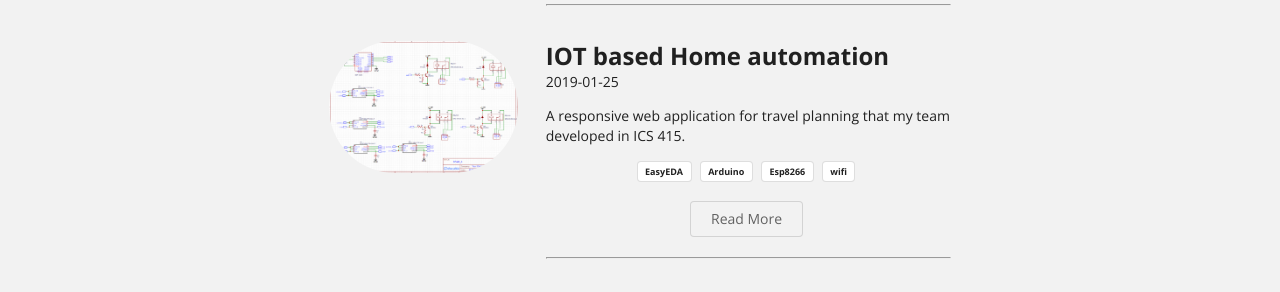
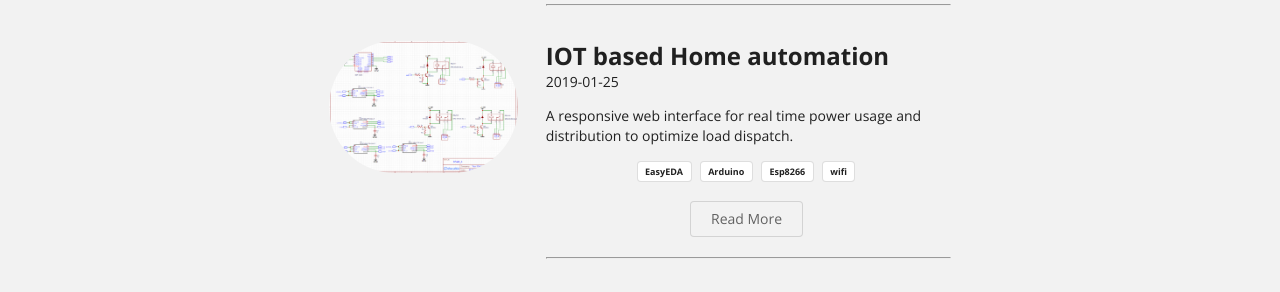
Before and after one commit to samiulextreem/samiulextreem.github.io, a Jekyll site: the page built from projects/index.html, in a window 1280 px wide. Shown: the part 531-823 px from the top of the page. Built offline with Jekyll 4.4.1, drawn with Linux system fonts in a browser that asks for light colours.

Commit message:
Update project-2.md

```diff
--- a/projects/project-2.md
+++ b/projects/project-2.md
@@ -11,7 +11,7 @@ labels:
   - Arduino
   - Esp8266
   - wifi
-summary: A responsive web application for travel planning that my team developed in ICS 415.
+summary: A responsive web interface for real time power usage and distribution to optimize load dispatch.
 ---
 
 <img class="ui medium right floated rounded image" src="../images/IOT_HOME_AUTOMATION.png">
```
